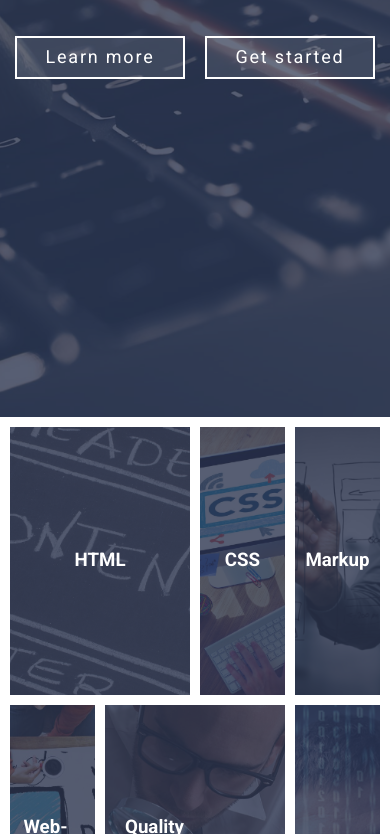
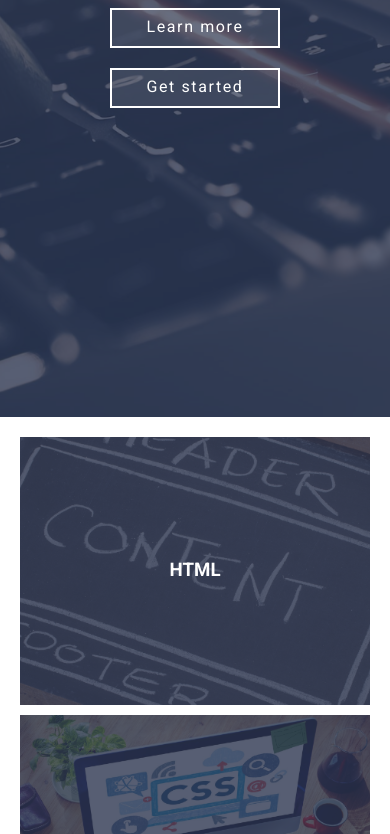
Before and after one commit to qqkk-E3/course_project_1, a website: page index.html in a window 390 px wide. Shown: the part 427-1261 px from the top of the page. Drawn offline with Linux system fonts and the light colour scheme.

Commit message:
Работа с адаптивом v1.1

```diff
--- a/assets/scss/common/_classes.scss
+++ b/assets/scss/common/_classes.scss
@@ -14,8 +14,6 @@
   border-width: 2px;
   border-style: solid;
 
-  font-size: 1.125em;
-
   &:hover,
   &:focus {
     background-color: $color-accent;
@@ -23,11 +21,14 @@
 }
 
 .btn--light {
-  min-width: 250px;
-  min-height: 60px;
-
   border-color: $color-white;
   background-color: rgba($color-white, 0.1);
+
+  @include lg-min {
+    min-width: 250px;
+    min-height: 60px;
+    font-size: 1.125em;
+  }
 
   @include lg-md {
     min-width: 200px;
@@ -41,11 +42,19 @@
 }
 
 .btn--primary {
-  min-width: 350px;
   min-height: 60px;
+  font-size: 1.125em;
 
   border-color: $color-primary;
   background-color: rgba($color-primary, 0.8);
+
+  @include sm-min {
+    min-width: 350px;
+  }
+
+  @include sm {
+    width: 100%;
+  }
 }
 
 .visually-hidden {
--- a/assets/scss/components/header/_header-content.scss
+++ b/assets/scss/components/header/_header-content.scss
@@ -18,5 +18,10 @@
     justify-content: center;
 
     gap: $gap;
+
+    @include sm {
+      flex-direction: column;
+      align-items: center;
+    }
   }
 }
--- a/assets/scss/components/sections/skills/_skills.scss
+++ b/assets/scss/components/sections/skills/_skills.scss
@@ -2,7 +2,13 @@
 @use "../../../mixins" as *;
 
 .skills {
-  padding: $gap-sm;
+  @include sm-min {
+    padding: $gap-sm;
+  }
+
+  @include sm {
+    padding: $gap;
+  }
 
   &__title {
     display: none;
@@ -15,8 +21,29 @@
 
     gap: $gap-sm;
     grid-auto-rows: calc(33.33333vh - 13.3333333px);
-    grid-template-areas: "a1 a1 a2 a3" "a4 a5 a5 a6" "a7 a8 a9 a6";
-    grid-template-columns: repeat(4, 1fr);
+
+    @include lg-min {
+      grid-template-areas: "a1 a1 a2 a3" "a4 a5 a5 a6" "a7 a8 a9 a6";
+      grid-template-columns: repeat(4, 1fr);
+    }
+
+    @include lg-md {
+      grid-template-areas: "a1 a1 a2" "a3 a4 a4" "a5 a5 a6" "a7 a8 a6" "a7 a9 a9";
+      grid-template-columns: repeat(3, 1fr);
+    }
+
+    @include md-sm {
+      grid-template-areas: "a1 a2" "a3 a2" "a4 a4" "a5 a6" "a5 a7" "a8 a9";
+      grid-template-columns: repeat(2, 1fr);
+    }
+
+    @include sm-min {
+      gap: $gap-sm;
+    }
+
+    @include sm {
+      grid-template-areas: "a1" "a2" "a3" "a4" "a5" "a6" "a7" "a8" "a9";
+    }
 
     @media (min-height: 691px) {
       grid-auto-rows: calc(33.33333vh - 13.3333333px);
```
Also changed, not shown: assets/css/style.css.
